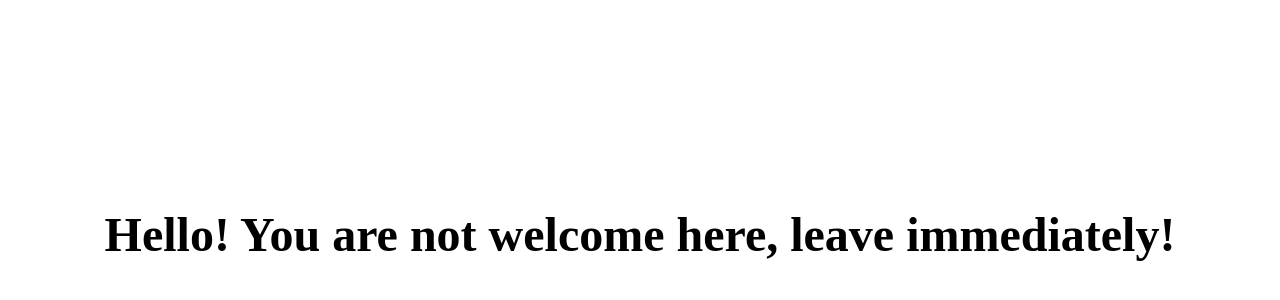
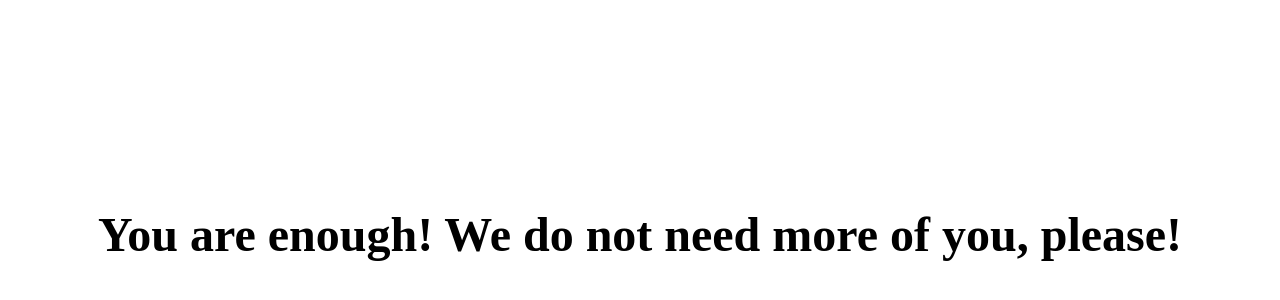
Before and after one commit to HellaKoala44/not-welcome-page, a plain HTML site: page index.html in a window 1280 px wide. Shown: the part 166-466 px from the top of the page. Drawn offline with Linux system fonts and the light colour scheme.

Commit message:
Update index.html

```diff
--- a/index.html
+++ b/index.html
@@ -21,6 +21,6 @@
     </style>
 </head>
 <body>
-    <h1>Hello! You are not welcome here, leave immediately!</h1>
+    <h1>You are enough! We do not need more of you, please!</h1>
 </body>
 </html>
```
